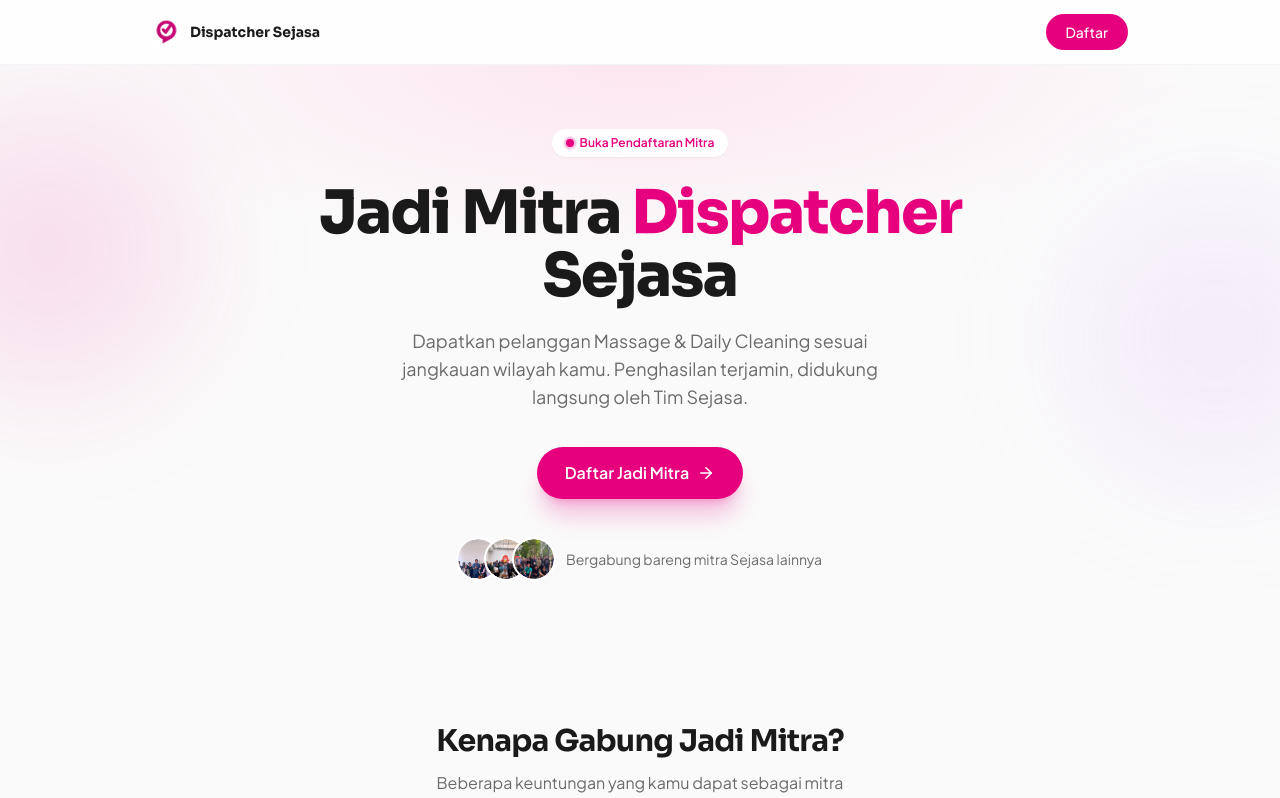
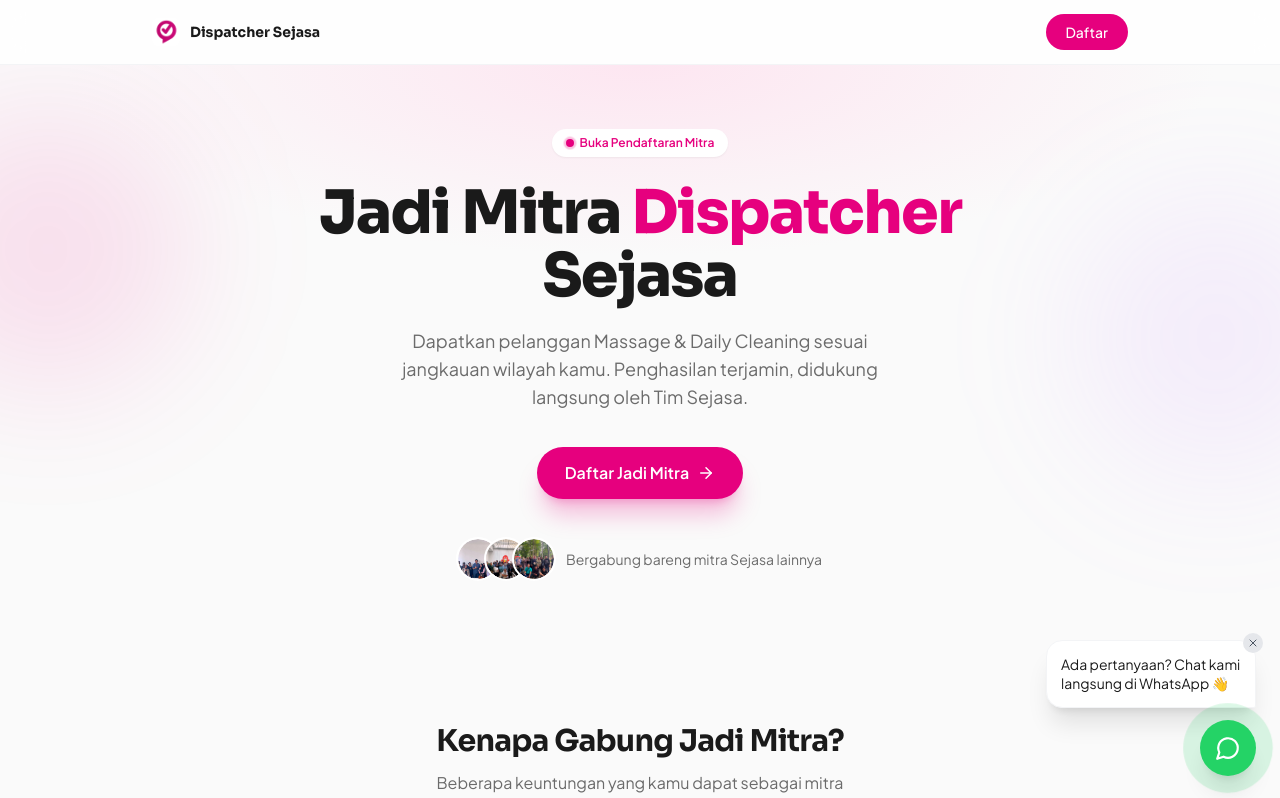
Before and after one commit to sejasaweb-app/rekrutmen-sejasa, a Next.js app: page / in a window 1280 px wide. Shown: the top 798 px of the page. Built offline with nearby package versions, Linux system fonts and the light colour scheme.

Commit message:
tambah tombol WhatsApp floating

```diff
--- a/app/layout.js
+++ b/app/layout.js
@@ -1,5 +1,6 @@
 import "./globals.css";
 import { Plus_Jakarta_Sans, Sora } from "next/font/google";
+import FloatingWhatsApp from "@/components/FloatingWhatsApp";
 
 const jakarta = Plus_Jakarta_Sans({
   subsets: ["latin"],
@@ -21,7 +22,10 @@ export const metadata = {
 export default function RootLayout({ children }) {
   return (
     <html lang="id" className={`${jakarta.variable} ${sora.variable}`}>
-      <body className="font-sans">{children}</body>
+      <body className="font-sans">
+        {children}
+        <FloatingWhatsApp />
+      </body>
     </html>
   );
 }
--- /dev/null
+++ b/components/FloatingWhatsApp.js
@@ -0,0 +1,58 @@
+"use client";
+
+import { useState, useEffect } from "react";
+import { usePathname } from "next/navigation";
+import { MessageCircle, X } from "lucide-react";
+
+const WHATSAPP_NUMBER = "6285117246897";
+const DEFAULT_MESSAGE = "Halo, saya mau tanya soal pendaftaran Mitra Dispatcher Sejasa.";
+
+export default function FloatingWhatsApp() {
+  const pathname = usePathname();
+  const [showBubble, setShowBubble] = useState(false);
+  const [dismissed, setDismissed] = useState(false);
+
+  useEffect(() => {
+    const timer = setTimeout(() => setShowBubble(true), 2500);
+    return () => clearTimeout(timer);
+  }, []);
+
+  // Ga usah muncul di admin panel — ini buat calon mitra, bukan internal tim
+  if (pathname?.startsWith("/admin")) return null;
+
+  const link = `https://wa.me/${WHATSAPP_NUMBER}?text=${encodeURIComponent(DEFAULT_MESSAGE)}`;
+
+  return (
+    <div className="fixed bottom-5 right-5 sm:bottom-6 sm:right-6 z-40 flex flex-col items-end gap-3">
+      {showBubble && !dismissed && (
+        <div className="relative max-w-[210px] bg-white rounded-2xl rounded-br-sm shadow-xl border border-gray-100 p-3.5">
+          <button
+            onClick={() => setDismissed(true)}
+            className="absolute -top-2 -right-2 w-5 h-5 rounded-full bg-gray-200 hover:bg-gray-300 flex items-center justify-center transition"
+            aria-label="Tutup"
+          >
+            <X size={12} className="text-gray-600" />
+          </button>
+          <p className="text-sm text-ink leading-snug">
+            Ada pertanyaan? Chat kami langsung di WhatsApp 👋
+          </p>
+        </div>
+      )}
+
+      <a
+        href={link}
+        target="_blank"
+        rel="noreferrer"
+        className="relative flex items-center justify-center w-14 h-14 rounded-full shadow-xl transition hover:scale-105"
+        style={{ backgroundColor: "#25D366" }}
+        aria-label="Chat WhatsApp"
+      >
+        <span
+          className="absolute inline-flex h-full w-full rounded-full opacity-40 animate-ping"
+          style={{ backgroundColor: "#25D366" }}
+        />
+        <MessageCircle size={26} className="relative text-white" />
+      </a>
+    </div>
+  );
+}
```
